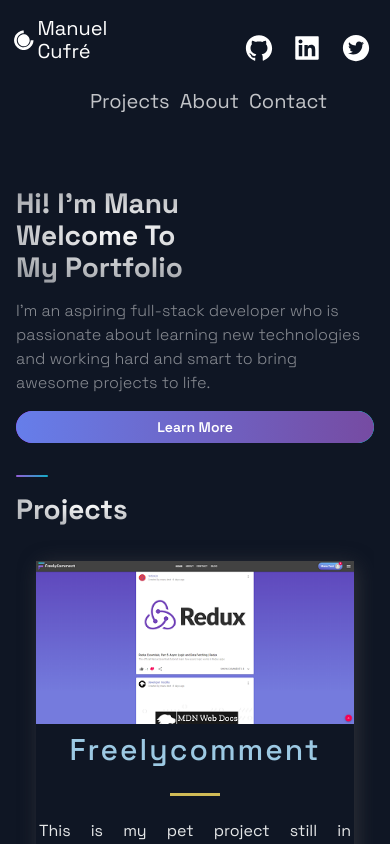
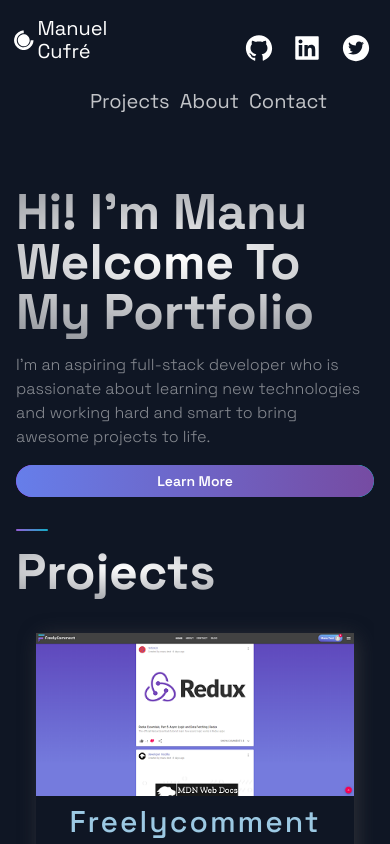
Before and after one commit to ManuC84/portfolio_website, a Next.js app: page / in a window 390 px wide. Shown: the top 844 px of the page. Built offline with nearby package versions, Linux system fonts and the light colour scheme.

Commit message:
fix responsive main title

```diff
--- a/next.config.js
+++ b/next.config.js
@@ -5,7 +5,3 @@ module.exports = withTM({
     webpack5: true,
   },
 });
-
-module.exports = {
-  target: "serverless",
-};
--- a/src/components/Hero/HeroStyles.js
+++ b/src/components/Hero/HeroStyles.js
@@ -6,7 +6,6 @@ export const LeftSection = styled.div`
     width: 80%;
     display: flex;
     flex-direction: column;
-
     margin: 0 auto;
   }
   @media ${(props) => props.theme.breakpoints.md} {
--- a/src/components/Projects/Projects.js
+++ b/src/components/Projects/Projects.js
@@ -29,7 +29,7 @@ const Projects = () => (
     <GridContainer>
       {projects.map(
         ({ title, description, image, tags, source, visit, id }) => (
-          <SlideUpWhenVisible key={id}>
+          <SlideUpWhenVisible key={id} threshold={0.01}>
             <BlogCard>
               <Img src={image} />
               <TitleContent>
--- a/src/components/Projects/ProjectsStyles.js
+++ b/src/components/Projects/ProjectsStyles.js
@@ -27,9 +27,13 @@ export const BlogCard = styled.div`
   text-align: center;
   width: 400px;
   transition: all 0.2s ease-in-out;
-  &:hover {
-    transform: scale(1.1);
+
+  @media all and (min-width: 1024px) {
+    &:hover {
+      transform: scale(1.1);
+    }
   }
+
   @media ${(props) => props.theme.breakpoints.sm} {
     width: 100%;
   }
--- a/src/styles/GlobalComponents/index.js
+++ b/src/styles/GlobalComponents/index.js
@@ -62,6 +62,24 @@ export const SectionTitle = styled.h2`
     line-height: 40px;
     font-size: ${(props) => (props.main ? "28px" : "32px")};
     line-height: ${(props) => (props.main ? "32px" : "40px")};
+    margin-bottom: 8px;
+    padding: ${(props) => (props.main ? "16px 0 8px" : "0")};
+    max-width: 100%;
+  }
+  @media ${(props) => props.theme.breakpoints.xs} {
+    font-size: 32px;
+    line-height: 40px;
+    font-size: ${(props) => (props.main ? "50px" : "32px")};
+    line-height: ${(props) => (props.main ? "50px" : "40px")};
+    margin-bottom: 8px;
+    padding: ${(props) => (props.main ? "16px 0 8px" : "0")};
+    max-width: 100%;
+  }
+  @media all and (max-width: 320px) {
+    font-size: 32px;
+    line-height: 40px;
+    font-size: ${(props) => (props.main ? "40px" : "32px")};
+    line-height: ${(props) => (props.main ? "45px" : "40px")};
     margin-bottom: 8px;
     padding: ${(props) => (props.main ? "16px 0 8px" : "0")};
     max-width: 100%;
--- a/src/themes/default.js
+++ b/src/themes/default.js
@@ -15,6 +15,7 @@ export default {
   },
   // Breakpoints for responsive design
   breakpoints: {
+    xs: "screen and (max-width: 425px)",
     sm: "screen and (max-width: 640px)",
     md: "screen and (max-width: 768px)",
     lg: "screen and (max-width: 1024px)",
```
